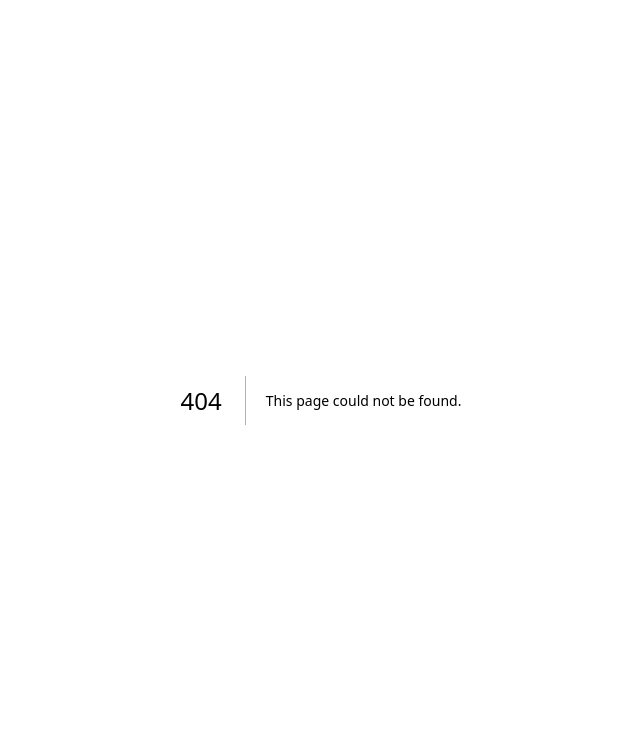
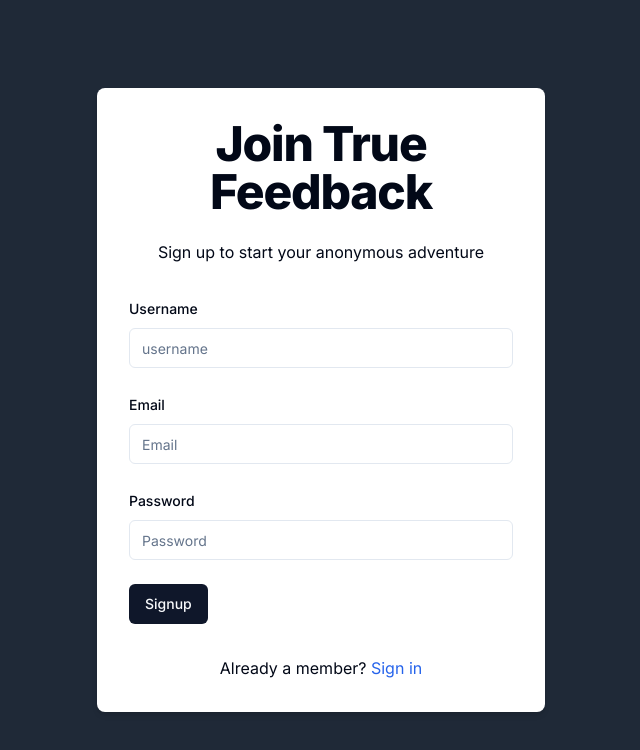
Before and after one commit to Anjali-Kurrewar/mystery-app, a Next.js app: page /sign-up in a window 1280 px wide. Before the commit this address had no page. Shown: the top 750 px of the page, without its empty margins (319-959 px from the left). Built offline with nearby package versions, Linux system fonts and the light colour scheme.

Commit message:
done sign-up UI

```diff
--- a/package.json
+++ b/package.json
@@ -31,6 +31,7 @@
     "resend": "^4.0.0",
     "tailwind-merge": "^2.5.3",
     "tailwindcss-animate": "^1.0.7",
+    "use-debounce": "^10.0.3",
     "usehooks-ts": "^3.1.0",
     "zod": "^3.23.8"
   },
--- a/src/app/(auth)/sign-in/page.tsx
+++ b/src/app/(auth)/sign-in/page.tsx
@@ -1,62 +1,12 @@
-"use client"
+import React from 'react'
 
-import { zodResolver } from "@hookform/resolvers/zod";
-import { useForm } from "react-hook-form";
-import * as  z  from "zod";
-import Link from "next/link";
-import { useEffect, useState } from "react";
-import { useDebounceValue } from 'usehooks-ts'
-import { useToast } from "@/hooks/use-toast"
-import { useRouter } from "next/navigation";
-import { signUpSchema } from "@/schema/signupSchema";
-import axios, {AxiosError} from 'axios';
-import { ApiResponse } from "@/types/ApiResponse";
+
 
 const page = () => {
-  const [username, setUsername] = useState('')
-  const [usernameMessage, setUsernameMessage] = useState('')
-  const [isCheckingUsername, setIsCheckingUsername] = useState(false)
-  const [isSubmittting, setIsSubmitting] = useState(false)
-
-  const debouncedUsername = useDebounceValue(username, 300)
-  const { toast } = useToast()
-  const router = useRouter();
-
-  //zod implementation
-  const form  = useForm<z.infer<typeof signUpSchema>>({
-    resolver: zodResolver(signUpSchema),
-    defaultValues: {
-      username: '',
-      email: '',
-      password: ''
-    }
-  })
-
-  useEffect(() => {
-    const checkUsernameUnique = async () => {
-      if (debouncedUsername) {
-        setIsCheckingUsername(true)
-        setUsernameMessage('')
-        try {
-          const response = await axios.get(`/api/check-username-unique?username=${debouncedUsername}`)
-          setUsernameMessage(response.data.Message)
-        } catch (error) {
-          const axiosError = error as AxiosError<ApiResponse>;
-          setUsernameMessage(
-            axiosError.response?.data.message ?? "Error checking username"
-          )
-        }
-        finally{
-          setIsCheckingUsername(false)
-        }
-      }
-    }
-    checkUsernameUnique()
-  },[debouncedUsername])
-
   return (
-    <div>page</div>
-
+    <div>
+      Page
+    </div>
   )
 }
 
--- /dev/null
+++ b/src/app/(auth)/sign-up/page.tsx
@@ -0,0 +1,175 @@
+'use client'
+
+import { zodResolver } from "@hookform/resolvers/zod";
+import { useForm } from "react-hook-form";
+import * as  z  from "zod";
+import Link from "next/link";
+import { useEffect, useState } from "react";
+import { useDebounce, useDebouncedCallback } from 'use-debounce';
+import { useRouter } from "next/navigation";
+import { signUpSchema } from "@/schema/signupSchema";
+import axios, {AxiosError} from 'axios';
+import { ApiResponse } from "@/types/ApiResponse";
+import { Form, FormControl, FormDescription, FormField, FormItem, FormLabel, FormMessage } from "@/components/ui/form";
+import { Input } from '@/components/ui/input';
+import { Button } from "@/components/ui/button";
+import { Loader2 } from "lucide-react";
+import { useToast } from "@/hooks/use-toast";
+
+
+
+const page = () => {
+  const [username, setUsername] = useState('')
+  const [usernameMessage, setUsernameMessage] = useState('')
+  const [isCheckingUsername, setIsCheckingUsername] = useState(false)
+  const [isSubmittting, setIsSubmitting] = useState(false)
+
+  const debounced = useDebouncedCallback(setUsername, 300)
+  const { toast } = useToast()
+  const router = useRouter();
+
+  //zod implementation
+  const form  = useForm<z.infer<typeof signUpSchema>>({
+    resolver: zodResolver(signUpSchema),
+    defaultValues: {
+      username: '',
+      email: '',
+      password: ''
+    }
+  })
+
+  useEffect(() => {
+    const checkUsernameUnique = async () => {
+      if (username) {
+        setIsCheckingUsername(true)
+        setUsernameMessage('')
+        try {
+          const response = await axios.get(`/api/check-username-unique?username=${username}`)
+          let msg = response.data.message
+          setUsernameMessage(msg)
+        } catch (error) {
+          const axiosError = error as AxiosError<ApiResponse>;
+          setUsernameMessage(
+            axiosError.response?.data.message ?? "Error checking username"
+          )
+        }
+        finally{
+          setIsCheckingUsername(false)
+        }
+      }
+    }
+    checkUsernameUnique()
+  },[username])
+
+
+  const onSubmit = async (data: z.infer<typeof signUpSchema>) => {
+    setIsSubmitting(true)
+    try {
+      const response = await axios.post<ApiResponse>('/api/sign-up', data)
+      toast({
+        title: 'Success',
+        description: response.data.message
+      })
+      router.replace(`verify/${username}`)
+      setIsSubmitting(false)
+    } catch (error) {
+      console.error("Error in signup of user", error)
+      const axiosError = error as AxiosError<ApiResponse>;
+      let errorMessage = axiosError.response?.data.message
+      toast({
+        title: 'Signup failed',
+        description: errorMessage,
+        variant: "destructive"
+      })
+      setIsSubmitting(false)
+    }
+  }
+  return (
+    <div className="flex justify-center items-center min-h-screen bg-gray-800">
+            <div className="w-full max-w-md p-8 space-y-8 bg-white rounded-lg shadow-md">
+            <div className="text-center">
+          <h1 className="text-4xl font-extrabold tracking-tight lg:text-5xl mb-6">
+            Join True Feedback
+          </h1>
+          <p className="mb-4">Sign up to start your anonymous adventure</p>
+        </div>
+        <Form {...form}>
+          <form onSubmit={form.handleSubmit(onSubmit)} className="space-y-6">
+          <FormField
+          control={form.control}
+          name="username"
+          render={({ field }) => (
+            <FormItem>
+              <FormLabel>Username</FormLabel>
+              <FormControl>
+                <Input placeholder="username" {...field} onChange={(e) => {
+                  field.onChange(e)
+                  debounced(e.target.value)
+                }} />
+              </FormControl>
+              {isCheckingUsername && <Loader2 className="animate-spin" />}
+              <p
+                      className={`text-sm ${
+                        usernameMessage === 'Username is unique'
+                          ? 'text-green-500'
+                          : 'text-red-500'
+                      }`}
+                    >
+                      {usernameMessage}
+                    </p>
+              <FormMessage/>
+            </FormItem>
+          )}
+        />
+        <FormField
+          control={form.control}
+          name="email"
+          render={({ field }) => (
+            <FormItem>
+              <FormLabel>Email</FormLabel>
+              <FormControl>
+                <Input placeholder="Email" {...field}/>
+              </FormControl>
+              <FormMessage/>
+            </FormItem>
+          )}
+        />
+         <FormField
+          control={form.control}
+          name="password"
+          render={({ field }) => (
+            <FormItem>
+              <FormLabel>Password</FormLabel>
+              <FormControl>
+                <Input placeholder="Password" {...field}/>
+              </FormControl>
+              <FormMessage/>
+            </FormItem>
+          )}
+        />
+        <Button type="submit" disabled={isSubmittting}>
+          {
+            isSubmittting ? (
+              <>
+              <Loader2 className="mr-2 h-4 w-4 animate-spin"/>Please wait...
+              </>
+            ) : ('Signup')
+          }
+        </Button>
+          </form>
+        </Form>
+        <div className="text-center mt-4">
+          <p>
+            Already a member?{' '}
+            <Link href="/sign-in" className="text-blue-600 hover:text-blue-800">
+              Sign in
+            </Link>
+          </p>
+        </div>
+      </div>
+    </div>
+
+  )
+}
+
+export default page
--- /dev/null
+++ b/src/components/ui/input.tsx
@@ -0,0 +1,25 @@
+import * as React from "react"
+
+import { cn } from "@/lib/utils"
+
+export interface InputProps
+  extends React.InputHTMLAttributes<HTMLInputElement> {}
+
+const Input = React.forwardRef<HTMLInputElement, InputProps>(
+  ({ className, type, ...props }, ref) => {
+    return (
+      <input
+        type={type}
+        className={cn(
+          "flex h-10 w-full rounded-md border border-input bg-background px-3 py-2 text-sm ring-offset-background file:border-0 file:bg-transparent file:text-sm file:font-medium file:text-foreground placeholder:text-muted-foreground focus-visible:outline-none focus-visible:ring-2 focus-visible:ring-ring focus-visible:ring-offset-2 disabled:cursor-not-allowed disabled:opacity-50",
+          className
+        )}
+        ref={ref}
+        {...props}
+      />
+    )
+  }
+)
+Input.displayName = "Input"
+
+export { Input }
```
Also changed, not shown: 1 other file (tests, documents, lock files or other folders).
